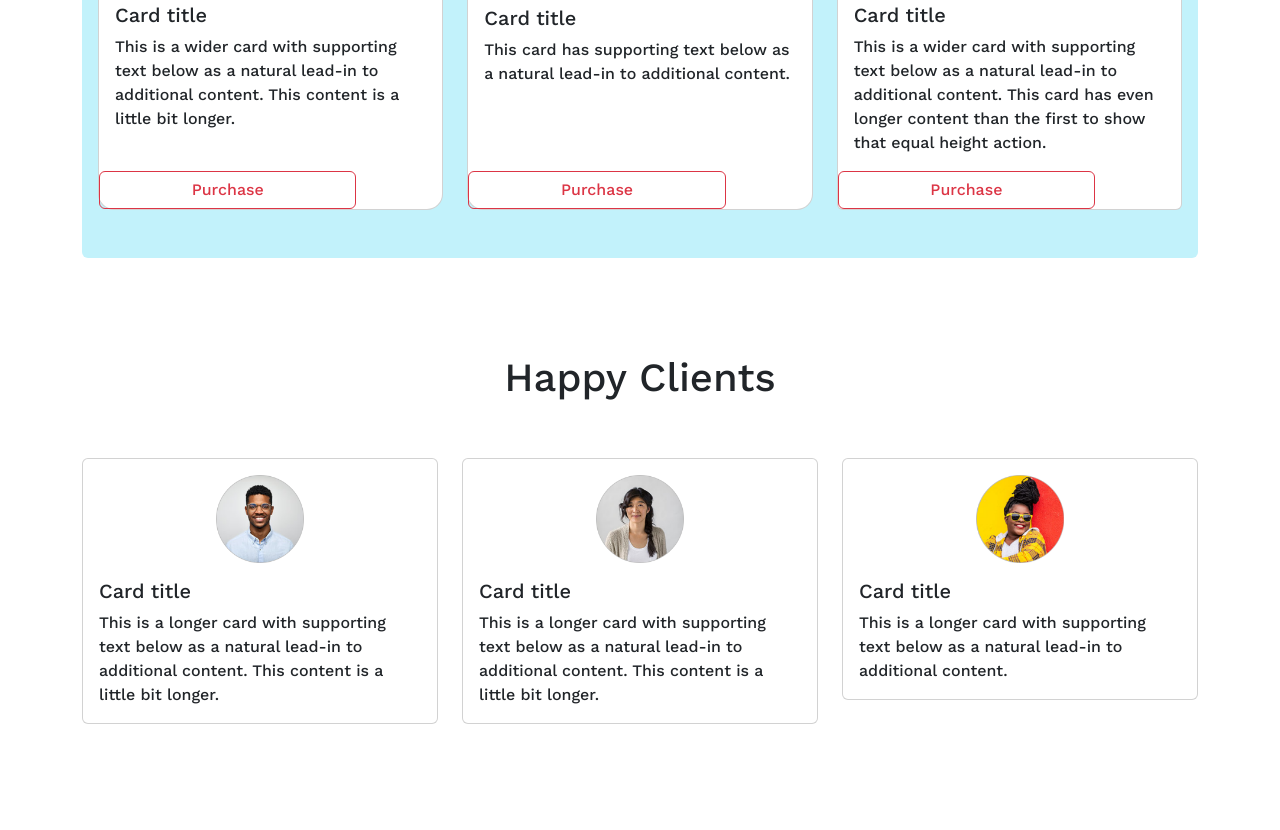
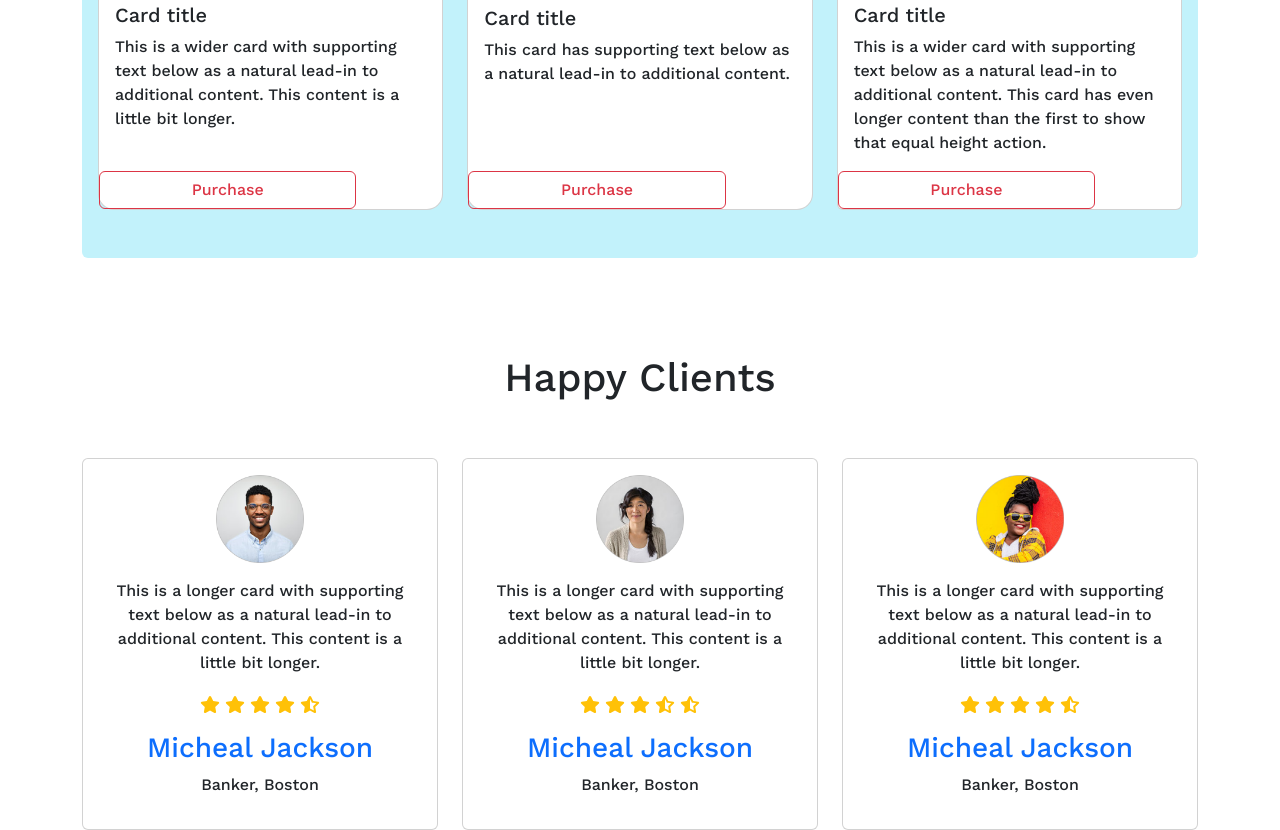
Before and after one commit to shakilahmedshuvo/bikerz-zone, a plain HTML site: page index.html in a window 1280 px wide. Shown: the part 1421-2251 px from the top of the page. Before the commit the page ends 2145 px from the top, so only its background shows below. Drawn offline with nearby package versions, Linux system fonts and the light colour scheme.

Commit message:
add new customers

```diff
--- a/css/style.css
+++ b/css/style.css
@@ -5,3 +5,6 @@ body {
 .bikerz-zone-light-red{
     background-color:black;
 }
+.rating-icon{
+    width: 20px;
+}
--- a/index.html
+++ b/index.html
@@ -175,14 +175,23 @@
         <section class="mt-5">
             <h1 class="text-center py-5">Happy Clients</h1>
             <!-- clients card -->
-            <div class="row row-cols-1 row-cols-md-3 g-4">
-                <div class="col">
+            <div class="row row-cols-1 row-cols-md-3 g-4 text-center">
+                <div class="col ">
                     <div class="card">
                         <img src="images/user-1.png" class="w-25 mx-auto mt-3 card-img-top" alt="">
                         <div class="card-body">
-                            <h5 class="card-title">Card title</h5>
                             <p class="card-text">This is a longer card with supporting text below as a natural lead-in
-                                to additional content. This content is a little bit longer.</p>
+                                to additional content. This content is a
+                                <br>
+                                little bit longer.
+                            </p>
+                            <img class="rating-icon" src="images/icons/star-solid.svg" alt="">
+                            <img class="rating-icon" src="images/icons/star-solid.svg" alt="">
+                            <img class="rating-icon" src="images/icons/star-solid.svg" alt="">
+                            <img class="rating-icon" src="images/icons/star-solid.svg" alt="">
+                            <img class="rating-icon" src="images/icons/star-half-stroke-solid.svg" alt="">
+                            <h3 class="text-primary mt-3">Micheal Jackson</h3>
+                            <p mt-3>Banker, Boston</p>
                         </div>
                     </div>
                 </div>
@@ -190,9 +199,18 @@
                     <div class="card">
                         <img src="images/user-2.png" class="w-25 mx-auto mt-3 card-img-top" alt="">
                         <div class="card-body">
-                            <h5 class="card-title">Card title</h5>
                             <p class="card-text">This is a longer card with supporting text below as a natural lead-in
-                                to additional content. This content is a little bit longer.</p>
+                                to additional content. This content is a
+                                <br>
+                                little bit longer.
+                            </p>
+                            <img class="rating-icon" src="images/icons/star-solid.svg" alt="">
+                            <img class="rating-icon" src="images/icons/star-solid.svg" alt="">
+                            <img class="rating-icon" src="images/icons/star-solid.svg" alt="">
+                            <img class="rating-icon" src="images/icons/star-half-stroke-solid.svg" alt="">
+                            <img class="rating-icon" src="images/icons/star-half-stroke-solid.svg" alt="">
+                            <h3 class="text-primary mt-3">Micheal Jackson</h3>
+                            <p mt-3>Banker, Boston</p>
                         </div>
                     </div>
                 </div>
@@ -200,9 +218,18 @@
                     <div class="card">
                         <img src="images/user-3.png" class="w-25 mx-auto mt-3 card-img-top" alt="">
                         <div class="card-body">
-                            <h5 class="card-title">Card title</h5>
                             <p class="card-text">This is a longer card with supporting text below as a natural lead-in
-                                to additional content.</p>
+                                to additional content. This content is a
+                                <br>
+                                little bit longer.
+                            </p>
+                            <img class="rating-icon" src="images/icons/star-solid.svg" alt="">
+                            <img class="rating-icon" src="images/icons/star-solid.svg" alt="">
+                            <img class="rating-icon" src="images/icons/star-solid.svg" alt="">
+                            <img class="rating-icon" src="images/icons/star-solid.svg" alt="">
+                            <img class="rating-icon" src="images/icons/star-half-stroke-solid.svg" alt="">
+                            <h3 class="text-primary mt-3">Micheal Jackson</h3>
+                            <p mt-3>Banker, Boston</p>
                         </div>
                     </div>
                 </div>
```
